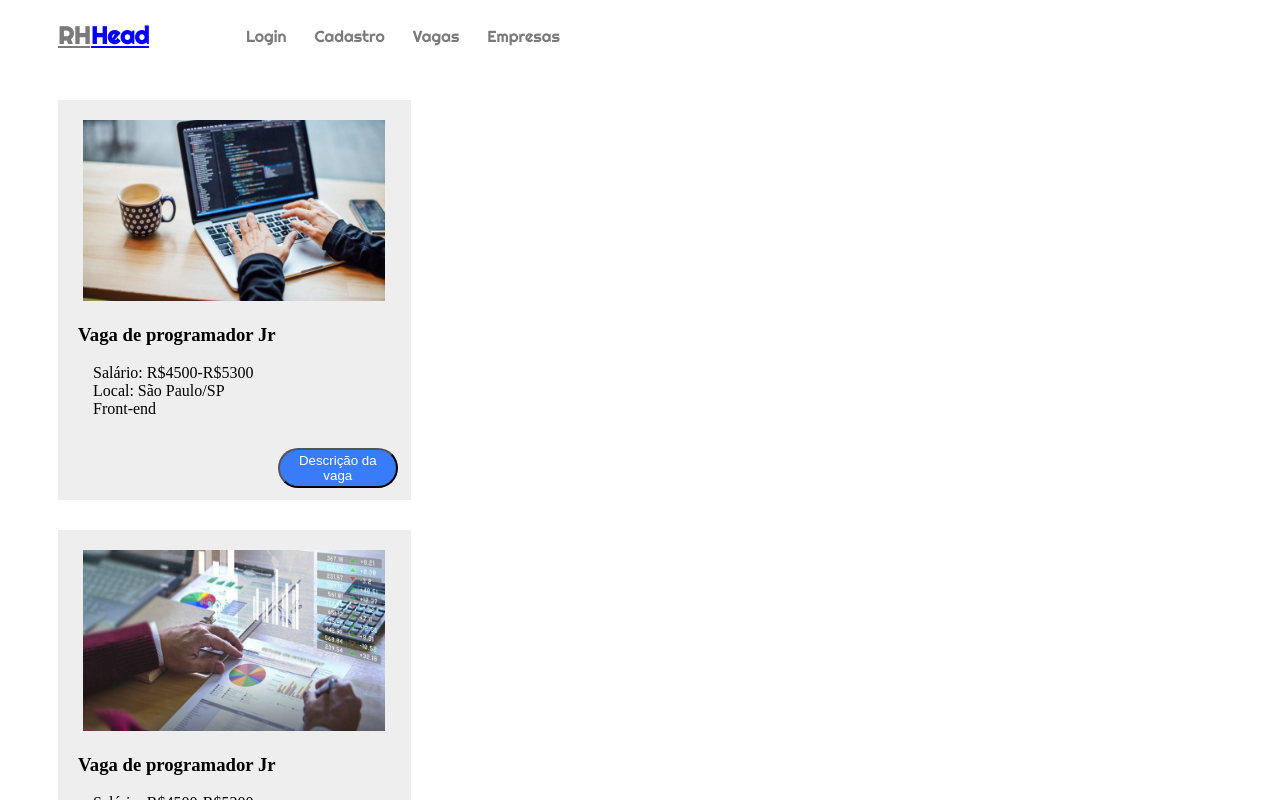
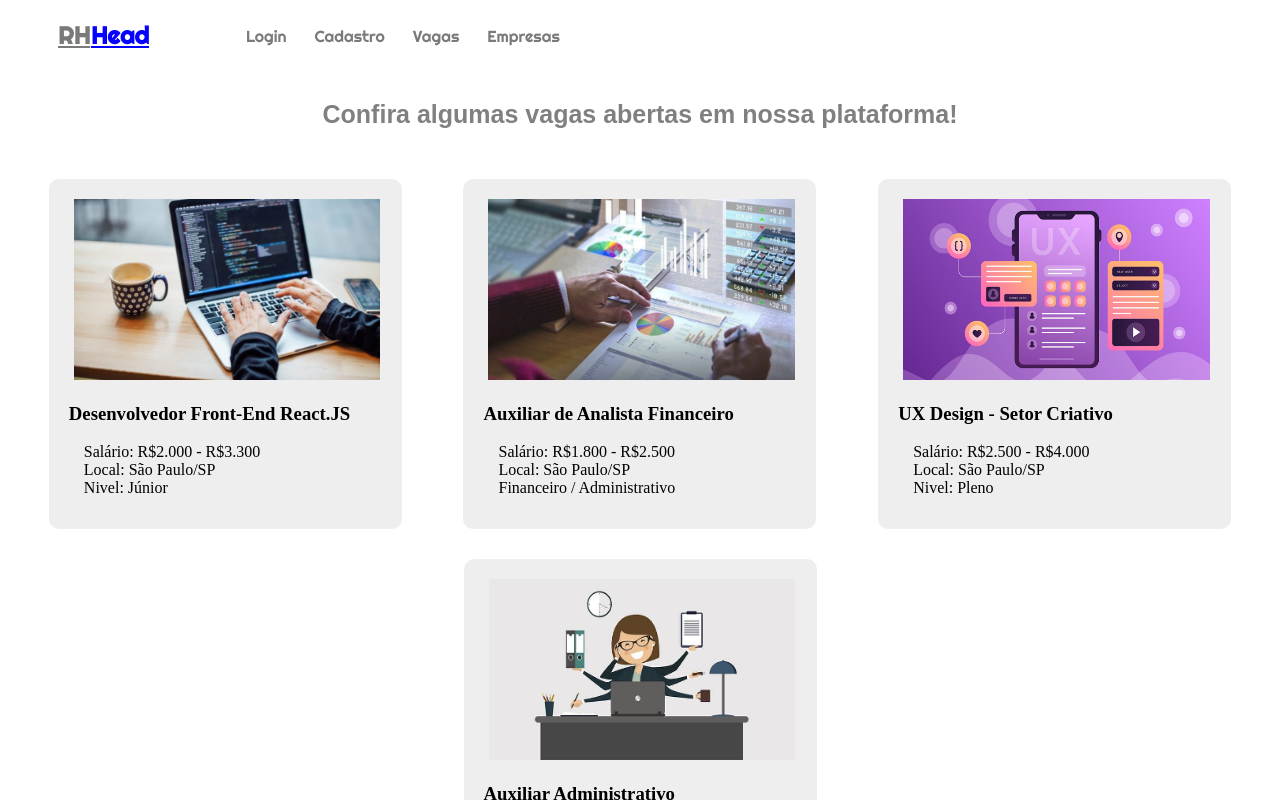
Before and after one commit to Aristeu-Miranda/RHHead, a React (Create React App) app: page /vagas in a window 1280 px wide. Shown: the top 800 px of the page. Built offline with nearby package versions, Linux system fonts and the light colour scheme.

Commit message:
Melhorando o setor de vagas

```diff
--- a/src/components/cadastro/Cadastro.jsx
+++ b/src/components/cadastro/Cadastro.jsx
@@ -1,12 +1,13 @@
 import React from "react";
-import './cadastro.css'
+import { DivCadastro } from '../../styled/styled'
 
 export default function Cadastro(){
 
     return(
-        <div id="corpo-cadas">
+        <DivCadastro>
+            <div id="corpo-cadas">
             <div id="container_daddy">
-                <div>
+                <div id="titulo-cadas">
                     <h3>Cadastro</h3>
                 </div>
 
@@ -21,12 +22,12 @@ export default function Cadastro(){
                             <input class="input-cadas" type="text" name="sobrenome" id="sobrenome" required/>
                         </div>
                         <div class="campo">
-                            <label htmlFor="cpf"><strong>Cpf</strong></label>
+                            <label htmlFor="cpf"><strong>CPF</strong></label>
                             <input class="input-cadas" type="text" name="cpf" id="cpf" required/>
                         </div>
 
                         <div class="campo">
-                            <label htmlFor="rg"><strong>Rg</strong></label>
+                            <label htmlFor="rg"><strong>RG</strong></label>
                             <input class="input-cadas" type="text" name="rg" id="rg" required/>
                         </div>
                         <div class="campo">
@@ -38,7 +39,7 @@ export default function Cadastro(){
                             <input class="input-cadas" type="text" name="endereco" id="endereco" required/>
                         </div>
                         <div class="campo">
-                            <label htmlFor="email"><strong>Email</strong></label>
+                            <label htmlFor="email"><strong>E-mail</strong></label>
                             <input class="input-cadas" type="email" name="email" id="email"/>
                         </div>
                         <div class="campo">
@@ -50,5 +51,7 @@ export default function Cadastro(){
                 </form>
             </div>
         </div>
+        </DivCadastro>
+
     )
 }
--- a/src/components/cadastro/cadastro.css
+++ /dev/null
@@ -1,58 +0,0 @@
-#titulo-cadas{
-    font-family: 'Poppins', sans-serif;
-    margin-left: 7%;
-    padding-top: 10px;
-}
-fieldset{
-    border: 0;
-}
-#corpo-cadas{
-    background-color: #f0f8ff;
-    border-radius: 20px;
-    font-family: 'Poppins', sans-serif;
-
-}
-.input-cadas{
-    border-radius: 5px;
-    display: block;
-    border: solid 2px black;
-    box-shadow: 1px 1px black;
-    width: 100%;
-
-}
-.campo{
-    margin: 10px;
-    padding: 8px;
-    width: 100%;
-}
-
-#container_daddy{
-    display: flex;
-    flex-direction: column;
-    align-items: center;
-    justify-content: center;
-    padding-bottom: 30px;
-
-}
-
-#botao{
-    background-color: rgb(102, 0, 255);
-    color: white;
-    border: none;
-    border-radius: 10px;
-    padding: 8px;
-    margin-top: 10px;
-
-
-}
-form{
-    width: 500px;
-}
-
-fieldset{
-    display: flex;
-    flex-direction: column;
-    align-items: center;
-    width: 100%;
-
-}
--- a/src/components/login/Login.jsx
+++ b/src/components/login/Login.jsx
@@ -20,7 +20,7 @@ export default function Login(){
                         </div>
                         <input type="submit" value="Enviar" />
                 </fieldset>
-            </form>
+                </form>
             </div>
         </Form>
     )
--- a/src/components/vagas/Vagas.css
+++ /dev/null
@@ -1,44 +0,0 @@
-#vagas{
-    margin: 50px;
-}
-#programador{
-    margin-bottom: 30px;
-    width: 353px;
-    height: 400px;
-    background: #EEEEEE;
-}
-.txt{
-    padding-left: 20px;
-}
-.lista-vagas{
-    padding-left: 15px;
-    list-style: none;
-}
-.img{
-    padding-top: 20px;
-    padding-left: 5px;
-    width: 302px;
-    height: 181px;
-}
-
-#financeiro{
-    margin-bottom: 30px;
-    width: 353px;
-    height: 400px;
-    background: #EEEEEE;
-}
-#medicina{
-    margin-bottom: 30px;
-    width: 353px;
-    height: 410px;
-    background: #EEEEEE;
-}
-.btn{
-    margin-top: 4%;
-    margin-left: 60%;
-    width: 120px;
-    height: 40px;
-    border-radius: 30px;
-    color: white;
-    background-color: #387cfa;
-}
--- a/src/components/vagas/Vagas.jsx
+++ b/src/components/vagas/Vagas.jsx
@@ -1,48 +1,64 @@
 import React from "react";
-import Programador from './programador.jpg'
-import Medicina from './medicina.jpg'
-import Financeiro from './financeiro.jpeg'
-import './Vagas.css'
+import Programador from './programador.jpg';
+import UX from './medicina.jpg';
+import Financeiro from './financeiro.jpeg';
+import Adm from './administrativo.jpg';
+import { DivVagas } from '../../styled/styled'
 
 export default function Vagas(){
     return(
-        <section id="vagas">
-            <div id="programador">
+        <DivVagas>
+            <div>
+                <h3 id="tituloVagas">Confira algumas vagas abertas em nossa plataforma!</h3>
+            </div>
+            <section id="vagas">
+            <div id="exeVaga">
                 <div class="txt">
                     <img class="img" src={Programador} alt="Imagem da vaga de programador" width="30%"/>
-                    <h3>Vaga de programador Jr</h3>
+                    <h3>Desenvolvedor Front-End React.JS</h3>
                     <ul class="lista-vagas">
-                        <li>Salário: R$4500-R$5300</li>
+                        <li>Salário: R$2.000 - R$3.300</li>
                         <li>Local: São Paulo/SP</li>
-                        <li>Front-end</li>
+                        <li>Nivel: Júnior</li>
                     </ul>
-                    <button class="btn">Descrição da vaga</button>
                 </div>
             </div>
-            <div id="financeiro">
+            <div id="exeVaga">
                 <div class="txt">
-                    <img class="img" src={Financeiro} alt="Imagem da vaga de programador" width="20%"/>
-                    <h3>Vaga de programador Jr</h3>
+                    <img class="img" src={Financeiro} alt="Imagem setor financeiro" width="20%"/>
+                    <h3>Auxiliar de Analista Financeiro</h3>
                     <ul class="lista-vagas">
-                        <li>Salário: R$4500-R$5300</li>
+                        <li>Salário: R$1.800 - R$2.500</li>
                         <li>Local: São Paulo/SP</li>
-                        <li>Front-end</li>
+                        <li>Financeiro / Administrativo</li>
                     </ul>
-                    <button class="btn">Descrição da vaga</button>
                 </div>
             </div>
-            <div id="medicina">
+            <div id="exeVaga">
                 <div class="txt">
-                    <img class="img" src={Medicina} alt="Imagem da vaga de programador" width="20%"/>
-                    <h3>Vaga de programador Jr</h3>
+                    <img class="img" src={UX} alt="Imagem de vaga para UX Design" width="20%"/>
+                    <h3>UX Design - Setor Criativo</h3>
                     <ul class="lista-vagas">
-                        <li>Salário: R$4500-R$5300</li>
+                        <li>Salário: R$2.500 - R$4.000</li>
                         <li>Local: São Paulo/SP</li>
-                        <li>Front-end</li>
+                        <li>Nivel: Pleno</li>
                     </ul>
-                    <button class="btn">Descrição da vaga</button>
+                </div>
+            </div>
+            <div id="exeVaga">
+                <div class="txt">
+                    <img class="img" src={Adm} alt="Imagem de vaga para Administrativo" width="20%"/>
+                    <h3>Auxiliar Administrativo</h3>
+                    <ul class="lista-vagas">
+                        <li>Salário: R$1.300 - R$1.700</li>
+                        <li>Local: São Paulo/SP</li>
+                        <li>Nivel: Junior / Auxilizar</li>
+                    </ul>
                 </div>
             </div>
         </section>
+
+        </DivVagas>
+
     )
 }
--- a/src/styled/styled.js
+++ b/src/styled/styled.js
@@ -86,7 +86,6 @@ export const Form = styled.form`
     width: 100%;
     display: flex;
     flex-direction: column;
-    margin-left: 70%;
 }
 #formulario{
   margin: auto;
@@ -149,4 +148,113 @@ fieldset
   margin:auto;
   border:none;
 }
+`;
+
+export const DivCadastro = styled.div`
+#titulo-cadas{
+    font-family: 'Poppins', sans-serif;
+    font-size: 25px;
+    padding-top: 5px;
+    text-align:center;
+    color: gray;
+}
+fieldset{
+    border: 0;
+}
+#corpo-cadas{
+    background-color: #f0f8ff;
+    border-radius: 20px;
+    font-family: 'Poppins', sans-serif;
+
+}
+.input-cadas{
+    border-radius: 5px;
+    display: block;
+    border: solid 2px black;
+    box-shadow: 1px 1px black;
+    width: 100%;
+    height: 30px;
+    padding-left: 30px;
+
+}
+.campo{
+    margin: 10px;
+    padding: 8px;
+    width: 100%;
+}
+
+#container_daddy{
+    display: flex;
+    flex-direction: column;
+    align-items: center;
+    justify-content: center;
+    padding-bottom: 30px;
+
+}
+
+#botao{
+  background: mediumseagreen;
+  width:295px;
+  border:none;
+  color: white;
+  cursor:pointer;
+  border-radius:5px ;
+  font-size:15px;
+  height: 40px;
+}
+
+#botao:hover {
+  background:#27ae60;
+}
+
+form{
+    width: 500px;
+}
+
+fieldset{
+    display: flex;
+    flex-direction: column;
+    align-items: center;
+    width: 100%;
+
+}
+
 `
+
+export const DivVagas = styled.div`
+#vagas{
+    display: flex;
+    flex-wrap: wrap;
+    justify-content: space-around;
+    margin: 0 10px 10px 10px;
+}
+
+#tituloVagas {
+  font-family: 'Poppins', sans-serif;
+    font-size: 25px;
+    margin: 50px 0px 50px 0px;
+    text-align:center;
+    color: gray;
+}
+#exeVaga{
+    margin-bottom: 30px;
+    width: 353px;
+    height: 350px;
+    background: #EEEEEE;
+    border-radius: 10px;
+}
+.txt{
+    padding-left: 20px;
+}
+.lista-vagas{
+    padding-left: 15px;
+    list-style: none;
+}
+.img{
+    padding-top: 20px;
+    padding-left: 5px;
+    width: 92%;
+    height: 181px;
+}
+
+`
```
Also changed, not shown: src/components/vagas/administrativo.jpg (added), src/components/vagas/medicina.jpg.
